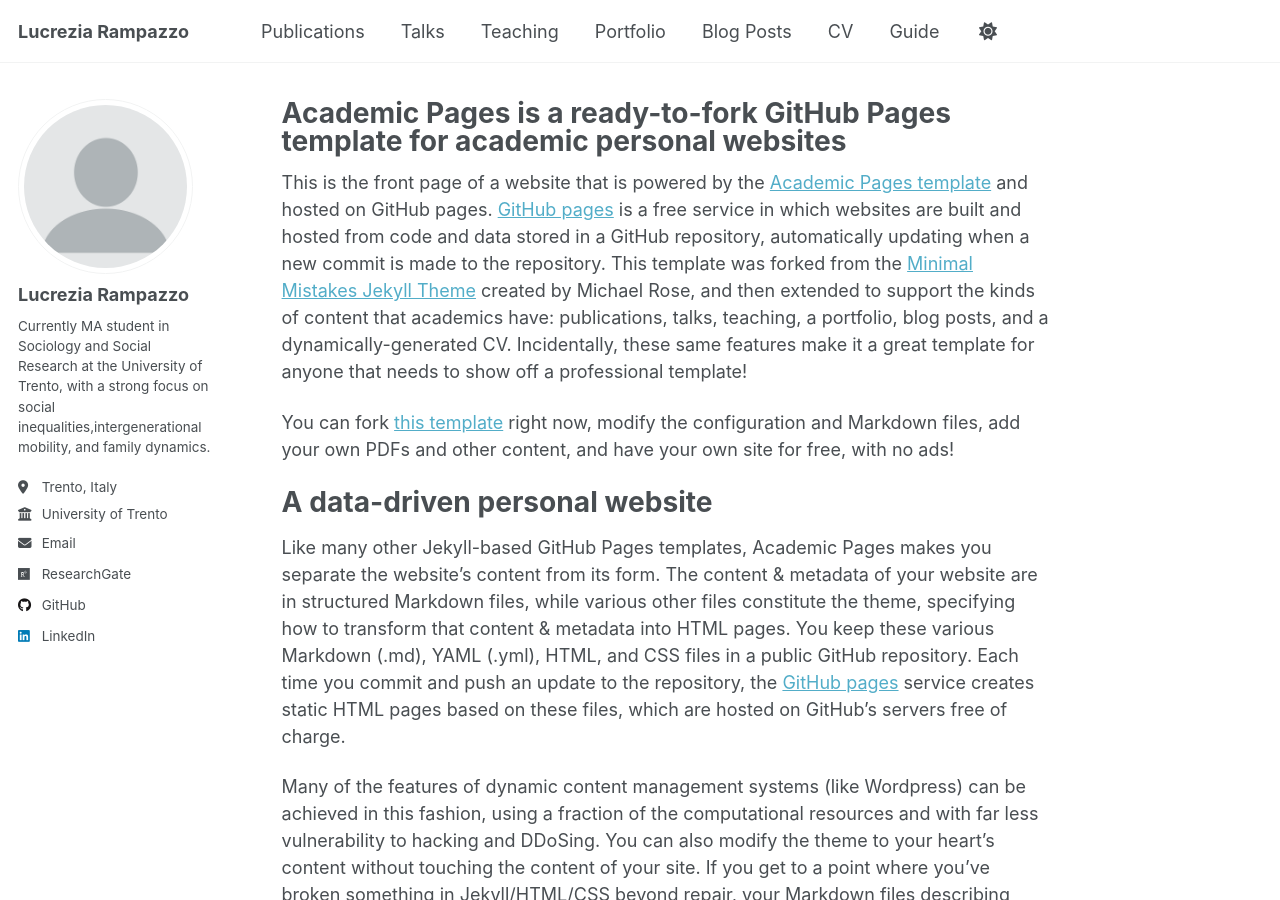
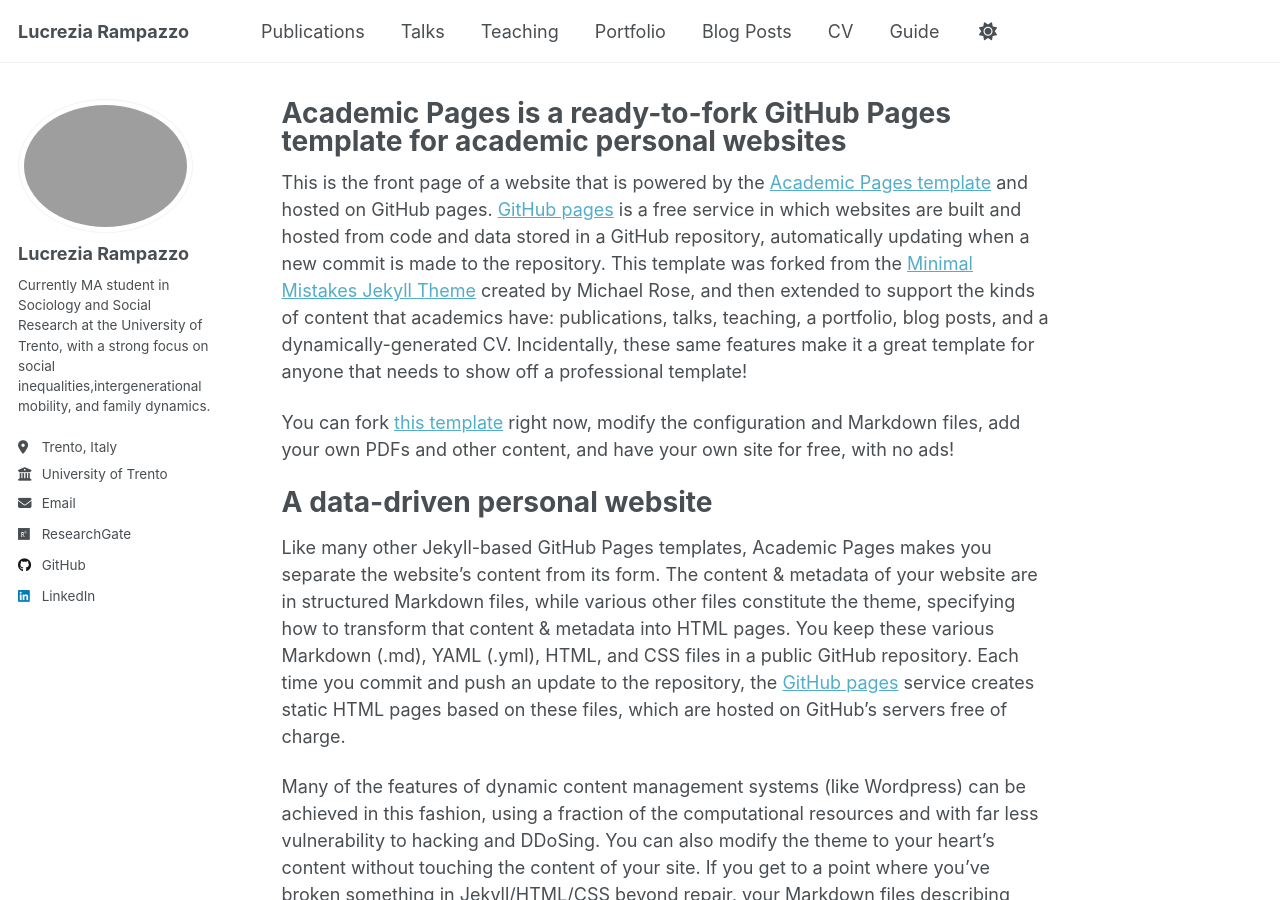
Before and after one commit to LucreziaRampazzo/lucreziarampazzo.github.io, a Jekyll site: the page built from _pages/about.md, in a window 1280 px wide and 900 px high. Built offline with Jekyll 4.4.1, drawn with Linux system fonts in a browser that asks for light colours; a script that is not in the unit is left out.

Commit message:
Update _config.yml

```diff
--- a/_config.yml
+++ b/_config.yml
@@ -14,7 +14,7 @@ repository               : "LucreziaRampazzo/lucreziarampazzo.github.io"
 #               Additional customization can be done by editing /_includes/author-profile.html
 author:
   # Biographic information
-  avatar           : "profile.png"
+  avatar           : "foto_LR.png"
   name             : "Lucrezia Rampazzo"
   pronouns         :  ""
   bio              : "Currently MA student in Sociology and Social Research at the University of Trento, with a strong focus on social inequalities,intergenerational mobility, and family dynamics."
```
